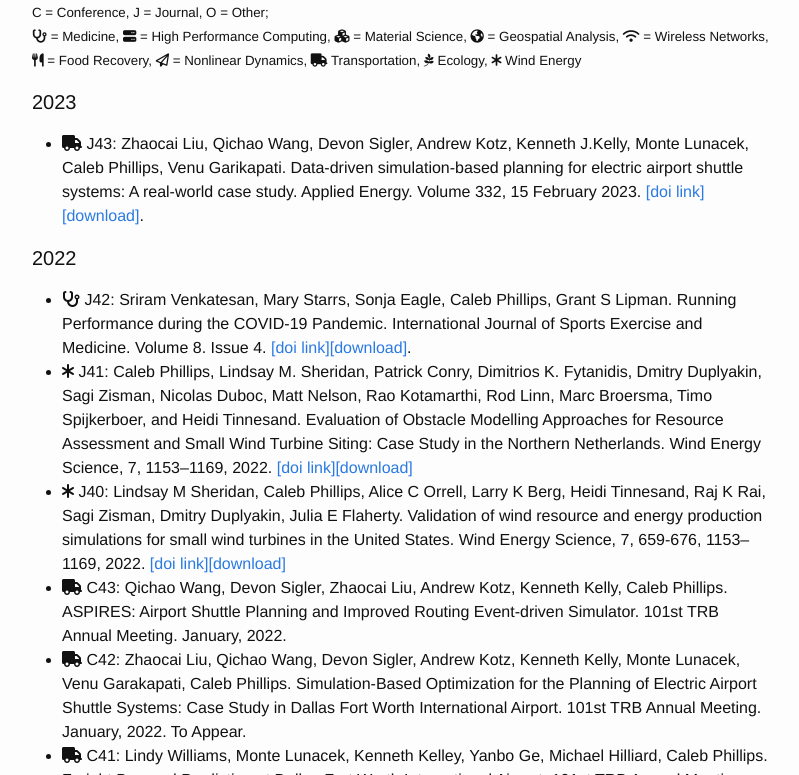
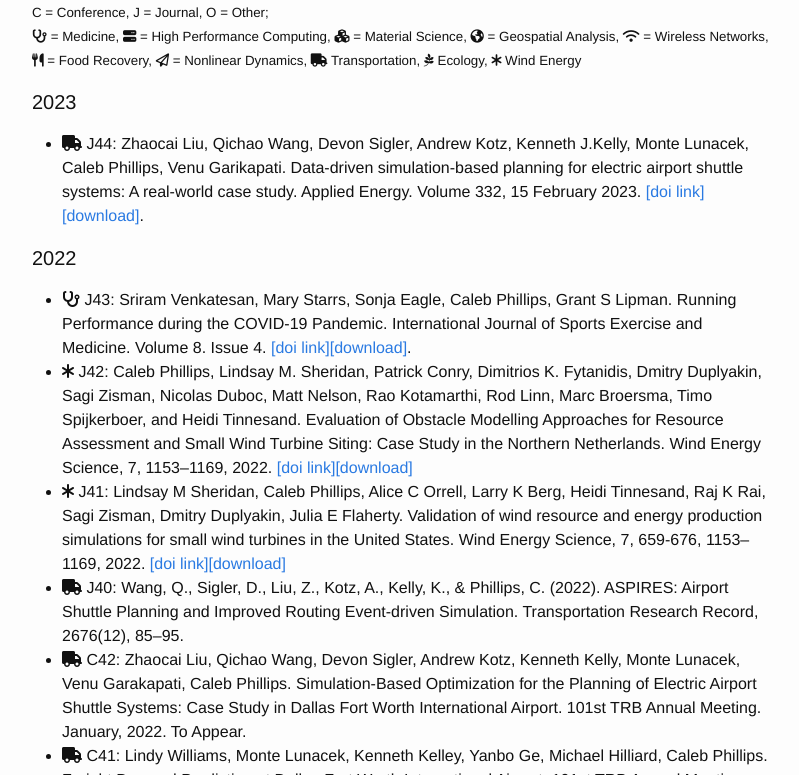
Before and after one commit to somerandomsequence/smallwhitecube, a Jekyll site: the page built from research.md, in a window 1280 px wide and 900 px high, scrolled down 759 px, cut to the strip 125-900 px from the top of the window. Shown: the whole strip, without its empty margins (238-1037 px from the left). Built offline with Jekyll 4.4.1, drawn with Linux system fonts in a browser that asks for light colours; nearby versions of some CDN libraries.

Commit message:
Update papers.html

```diff
--- a/_includes/papers.html
+++ b/_includes/papers.html
@@ -18,25 +18,25 @@
 
   <h4>2023</h4>
   <ul>
-    <li><i class="fa fa-truck" aria-hidden="true"></i> J43: Zhaocai Liu, Qichao Wang, Devon Sigler, Andrew Kotz, Kenneth J.Kelly, Monte Lunacek,
+    <li><i class="fa fa-truck" aria-hidden="true"></i> J44: Zhaocai Liu, Qichao Wang, Devon Sigler, Andrew Kotz, Kenneth J.Kelly, Monte Lunacek,
       Caleb Phillips, Venu Garikapati. Data-driven simulation-based planning for electric airport shuttle systems: A real-world case study. Applied Energy.
       Volume 332, 15 February 2023. <a href="https://doi.org/10.1016/j.apenergy.2022.120483">[doi link]</a><a href="/pdfs/papers/liu2023.pdf">[download]</a>.</li>
   </ul>
 
   <h4>2022</h4>
   <ul>
-    <li><i class="fa fa-stethoscope" aria-hidden="true"></i> J42: Sriram Venkatesan, Mary Starrs, Sonja Eagle, Caleb Phillips, Grant S Lipman.
+    <li><i class="fa fa-stethoscope" aria-hidden="true"></i> J43: Sriram Venkatesan, Mary Starrs, Sonja Eagle, Caleb Phillips, Grant S Lipman.
       Running Performance during the COVID-19 Pandemic. International Journal of Sports Exercise and Medicine. Volume 8. Issue 4.
       <a href="https://doi.org/10.23937/2469-5718/1510229">[doi link]</a><a href="/pdfs/papers/venkatesan2022.pdf">[download]</a>.</li>
-    <li><i class="fa fa-asterisk"></i> J41: Caleb Phillips, Lindsay M. Sheridan, Patrick Conry, Dimitrios K. Fytanidis,
+    <li><i class="fa fa-asterisk"></i> J42: Caleb Phillips, Lindsay M. Sheridan, Patrick Conry, Dimitrios K. Fytanidis,
       Dmitry Duplyakin, Sagi Zisman, Nicolas Duboc, Matt Nelson, Rao Kotamarthi, Rod Linn, Marc Broersma, Timo Spijkerboer,
       and Heidi Tinnesand. Evaluation of Obstacle Modelling Approaches for Resource Assessment and Small Wind Turbine Siting: Case Study in the Northern Netherlands.
       Wind Energy Science, 7, 1153–1169, 2022. <a href="https://doi.org/10.5194/wes-7-1153-2022">[doi link]</a><a href="/pdfs/papers/phillips2022.pdf">[download]</a></li>
-    <li><i class="fa fa-asterisk"></i> J40: Lindsay M Sheridan, Caleb Phillips, Alice C Orrell, Larry K Berg, Heidi Tinnesand, Raj K Rai,
+    <li><i class="fa fa-asterisk"></i> J41: Lindsay M Sheridan, Caleb Phillips, Alice C Orrell, Larry K Berg, Heidi Tinnesand, Raj K Rai,
       Sagi Zisman, Dmitry Duplyakin, Julia E Flaherty. Validation of wind resource and energy production simulations for small wind turbines in the United States.
       Wind Energy Science, 7, 659-676, 1153–1169, 2022. <a href="https://doi.org/10.5194/wes-7-659-2022">[doi link]</a><a href="/pdfs/papers/sheridan2022.pdf">[download]</a></li>
-    <li><i class="fa fa-truck" aria-hidden="true"></i> C43: Qichao Wang, Devon Sigler, Zhaocai Liu, Andrew Kotz, Kenneth Kelly, Caleb Phillips.
-    ASPIRES: Airport Shuttle Planning and Improved Routing Event-driven Simulator. 101st TRB Annual Meeting. January, 2022.</li>
+    <li><i class="fa fa-truck" aria-hidden="true"></i> J40: Wang, Q., Sigler, D., Liu, Z., Kotz, A., Kelly, K., & Phillips, C. (2022).
+      ASPIRES: Airport Shuttle Planning and Improved Routing Event-driven Simulation. Transportation Research Record, 2676(12), 85–95.</li>
     <li><i class="fa fa-truck" aria-hidden="true"></i> C42: Zhaocai Liu, Qichao Wang, Devon Sigler, Andrew Kotz, Kenneth Kelly, Monte Lunacek, Venu Garakapati, Caleb Phillips.
     Simulation-Based Optimization for the Planning of Electric Airport Shuttle Systems: Case Study in Dallas Fort Worth International Airport. 101st TRB Annual Meeting. January, 2022. To Appear.</li>
     <li><i class="fa fa-truck" aria-hidden="true"></i> C41: Lindy Williams, Monte Lunacek, Kenneth Kelley, Yanbo Ge, Michael Hilliard, Caleb Phillips.
```
